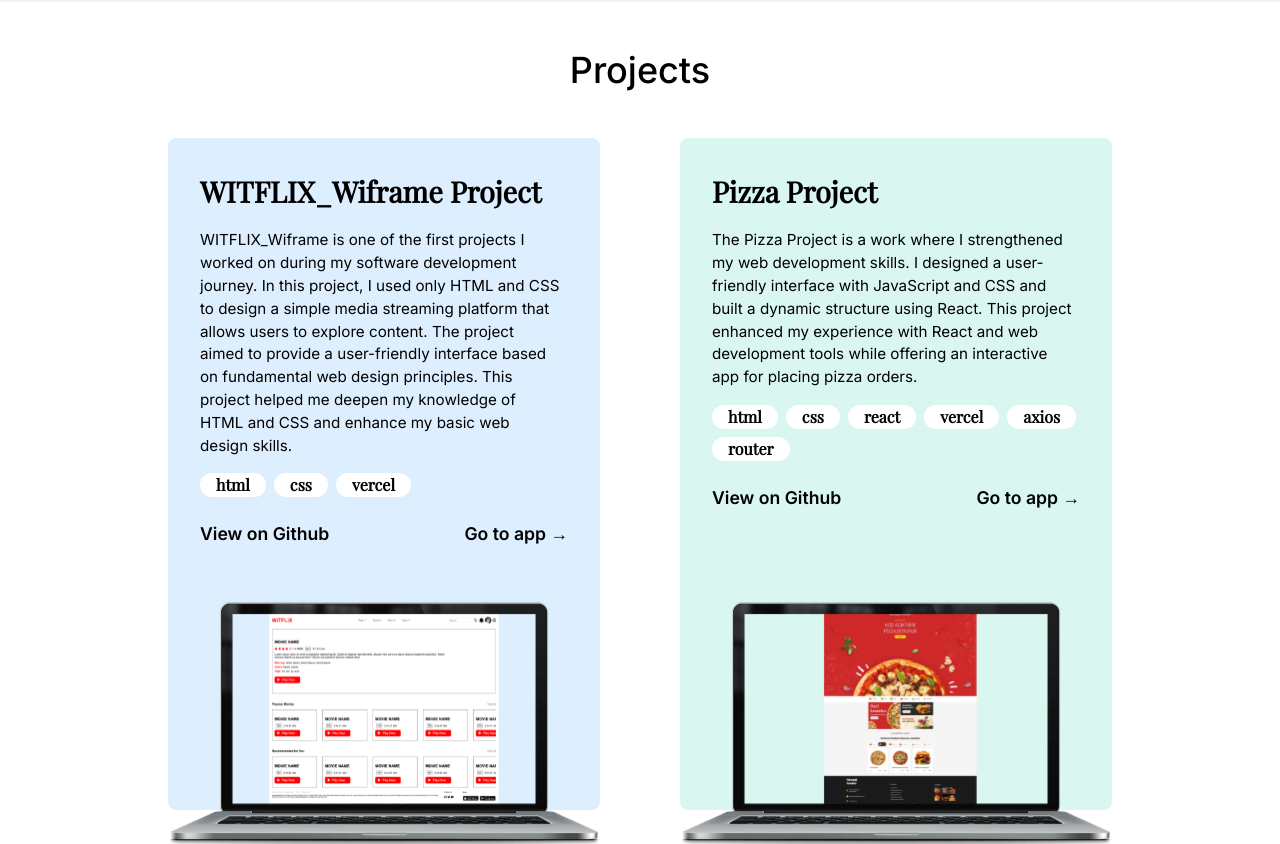
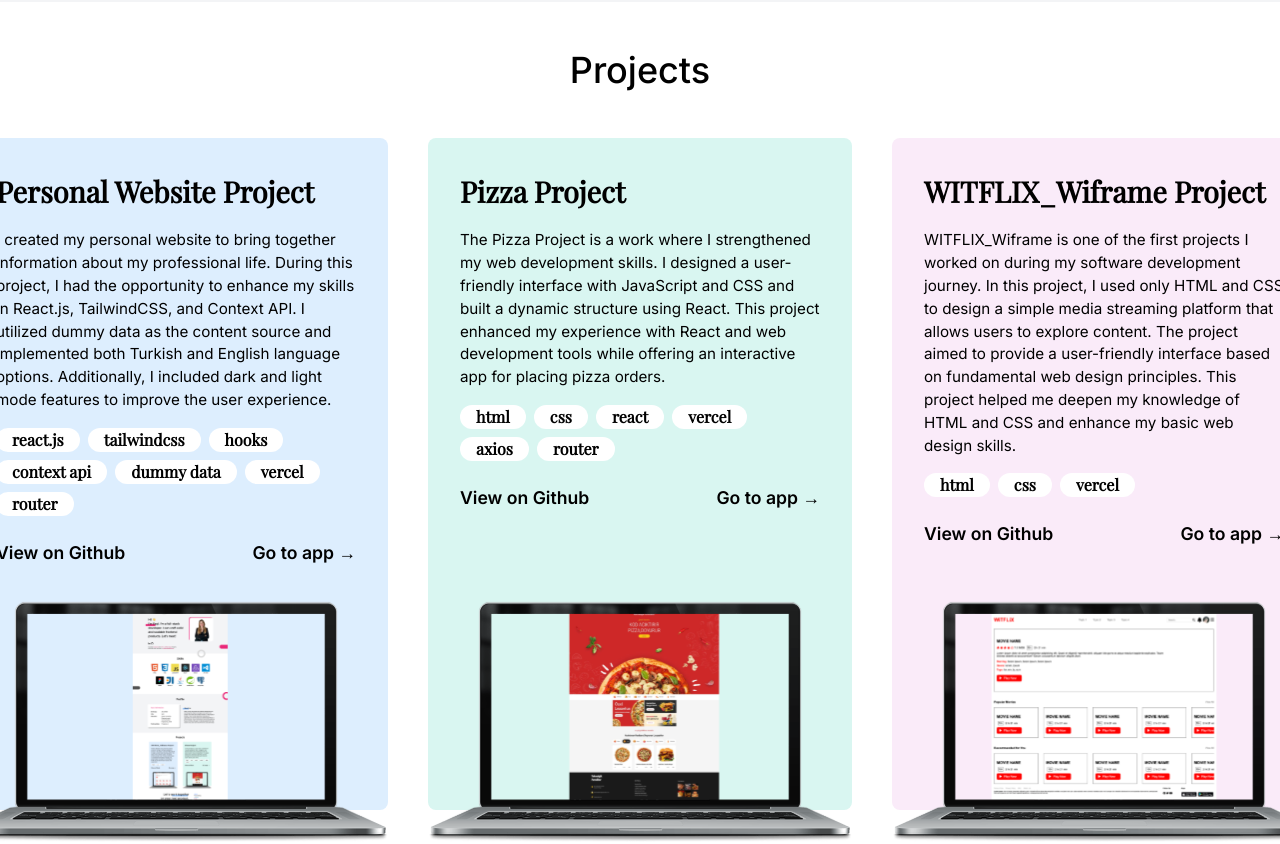
Before and after one commit to EzgiUOztuna/Personal-Website, a React (Vite) app: page / in a window 1280 px wide. Shown: the part 1860-2704 px from the top of the page. Built offline with nearby package versions, Linux system fonts and the light colour scheme.

Commit message:
personal website added and scroll

```diff
--- a/src/assets/EnglishData.js
+++ b/src/assets/EnglishData.js
@@ -43,11 +43,11 @@ export const englishWords = {
     projects: "Projects",
     project: [
         {
-            title: "WITFLIX_Wiframe Project",
-            definition: "WITFLIX_Wiframe is one of the first projects I worked on during my software development journey. In this project, I used only HTML and CSS to design a simple media streaming platform that allows users to explore content. The project aimed to provide a user-friendly interface based on fundamental web design principles. This project helped me deepen my knowledge of HTML and CSS and enhance my basic web design skills.",
-            githubLink: "https://github.com/EzgiUOztuna/WIT1024_WITFLIX_Wiframe",
-            appLink: "https://wit-1024-witflix-wiframe.vercel.app/",
-            imageUrl: "Group 104.svg",
+            title: "Personal Website Project",
+            definition: "I created my personal website to bring together information about my professional life. During this project, I had the opportunity to enhance my skills in React.js, TailwindCSS, and Context API. I utilized dummy data as the content source and implemented both Turkish and English language options. Additionally, I included dark and light mode features to improve the user experience.",
+            githubLink: "https://github.com/EzgiUOztuna/Personal_Website",
+            appLink: "https://personal-website-psi-three-79.vercel.app/",
+            imageUrl: "Group 105.svg",
         },
         {
             title: "Pizza Project",
@@ -55,6 +55,13 @@ export const englishWords = {
             githubLink: "https://github.com/EzgiUOztuna/PizzaProject-s8",
             appLink: "https://pizza-project-s8.vercel.app",
             imageUrl: "Group 103.svg",
+        },
+        {
+            title: "WITFLIX_Wiframe Project",
+            definition: "WITFLIX_Wiframe is one of the first projects I worked on during my software development journey. In this project, I used only HTML and CSS to design a simple media streaming platform that allows users to explore content. The project aimed to provide a user-friendly interface based on fundamental web design principles. This project helped me deepen my knowledge of HTML and CSS and enhance my basic web design skills.",
+            githubLink: "https://github.com/EzgiUOztuna/WIT1024_WITFLIX_Wiframe",
+            appLink: "https://wit-1024-witflix-wiframe.vercel.app/",
+            imageUrl: "Group 104.svg",
         },
     ],
     viewGit: "View on Github",
@@ -65,8 +72,9 @@ export const englishWords = {
     personalBlogUrl: "",
     linkedinUrl: "https://www.linkedin.com/in/ezgiuygunoztuna/",
     emailUrl: "mailto:ezgiuygn@gmail.com",
+    personalProjectTechnologies: ["react.js", "tailwindcss", "hooks", "context api", "dummy data", "vercel", "router"],
+    pizzaProjectTechnologies: ["html", "css", "react", "vercel", "axios", "router"],
     witflixProjectTechnologies: ["html", "css", "vercel"],
-    pizzaProjectTechnologies: ["html", "css", "react", "vercel", "axios", "router"],
     programs: [
         { name: 'HTML', image: './skill boxes/html.svg' },
         { name: 'CSS', image: './skill boxes/css.svg' },
--- a/src/assets/TurkishData.js
+++ b/src/assets/TurkishData.js
@@ -43,11 +43,11 @@ export const turkishWords = {
     projects: "Projeler",
     project: [
         {
-            title: "WITFLIX_Wiframe Projesi",
-            definition: "WITFLIX_Wiframe, yazılım geliştirme yolculuğumda yaptığım ilk projelerden biridir. Bu projede yalnızca HTML ve CSS kullanarak, kullanıcıların içerikleri keşfetmelerine olanak tanıyan basit bir medya akış platformu tasarladım. Proje, temel web tasarım prensiplerine dayanarak kullanıcı dostu bir arayüz sunmayı amaçladı. Bu proje, HTML ve CSS hakkında derinlemesine bilgi edinmeme ve temel web tasarımı becerilerimi geliştirmeme yardımcı oldu.",
-            githubLink: "https://github.com/EzgiUOztuna/WIT1024_WITFLIX_Wiframe",
-            appLink: "https://wit-1024-witflix-wiframe.vercel.app/",
-            imageUrl: "Group 104.svg",
+            title: "Kişisel Web Site Projesi",
+            definition: "Kendi kişisel web sitemi oluşturarak profesyonel hayatımdaki bilgileri bir araya getirdim. Bu proje sırasında React.js, TailwindCSS ve Context API konularında becerilerimi geliştirme fırsatı buldum. Verileri bir dummy data kaynağından çektim ve siteye hem Türkçe hem İngilizce dil seçenekleri ekledim. Ayrıca, kullanıcı deneyimini geliştirmek için dark ve light mod özelliklerine de yer verdim.",
+            githubLink: "https://github.com/EzgiUOztuna/Personal_Website",
+            appLink: "https://personal-website-psi-three-79.vercel.app/",
+            imageUrl: "Group 105.svg",
         },
         {
             title: "Pizza Projesi",
@@ -55,6 +55,13 @@ export const turkishWords = {
             githubLink: "https://github.com/EzgiUOztuna/PizzaProject-s8",
             appLink: "https://pizza-project-s8.vercel.app",
             imageUrl: "Group 103.svg",
+        },
+        {
+            title: "WITFLIX_Wiframe Projesi",
+            definition: "WITFLIX_Wiframe, yazılım geliştirme yolculuğumda yaptığım ilk projelerden biridir. Bu projede yalnızca HTML ve CSS kullanarak, kullanıcıların içerikleri keşfetmelerine olanak tanıyan basit bir medya akış platformu tasarladım. Proje, temel web tasarım prensiplerine dayanarak kullanıcı dostu bir arayüz sunmayı amaçladı. Bu proje, HTML ve CSS hakkında derinlemesine bilgi edinmeme ve temel web tasarımı becerilerimi geliştirmeme yardımcı oldu.",
+            githubLink: "https://github.com/EzgiUOztuna/WIT1024_WITFLIX_Wiframe",
+            appLink: "https://wit-1024-witflix-wiframe.vercel.app/",
+            imageUrl: "Group 104.svg",
         },
     ],
     viewGit: "Github'da Görüntüle",
@@ -65,8 +72,9 @@ export const turkishWords = {
     personalBlogUrl: "",
     linkedinUrl: "https://www.linkedin.com/in/ezgiuygunoztuna/",
     emailUrl: "mailto:ezgiuygn@gmail.com",
+    personalProjectTechnologies: ["react.js", "tailwindcss", "hooks", "context api", "dummy data", "vercel", "router"],
+    pizzaProjectTechnologies: ["html", "css", "react", "vercel", "axios", "router"],
     witflixProjectTechnologies: ["html", "css", "vercel"],
-    pizzaProjectTechnologies: ["html", "css", "react", "vercel", "axios", "router"],
     programs: [
         { name: 'HTML', image: './skill boxes/html.svg' },
         { name: 'CSS', image: './skill boxes/css.svg' },
--- a/src/components/Projects.jsx
+++ b/src/components/Projects.jsx
@@ -14,16 +14,27 @@ export default function Projects() {
                                md:py-12 md:text-[2.25rem]
                                lg:py-12 lg:text-4xl
                                xl:py-12 xl:text-4xl">{words.projects}</h1>
-                <div className={`flex flex-col justify-center items-center
-                                 md:flex-row md:gap-8
-                                 lg:flex-row lg:gap-20
-                                 xl:flex-row xl:gap-20 ${darkMode ? "dark:text-black" : ""}`}>
+
+
+                <div className={`flex flex-row overflow-x-auto px-1
+                                 md:gap-2 md:px-3
+                                 lg:gap-6 lg:px-5
+                                 xl:gap-6 xl:justify-center xl:px-7 ${darkMode ? "dark:text-black" : ""}`}>
+
+
+
+
                     {words.project.map((item, index) => (
-                        <div className={`border-0 ${index === 0 ? (`bg-[#DDEEFE] ${darkMode ? "dark:bg-[#2D3235] text-white" : ""}`) : (`border-[#D9F6F1] bg-[#D9F6F1] ${darkMode ? "dark:bg-[#495351] text-white" : ""}`)
-                            } rounded-lg h-[38.2rem] mb-20 relative w-[23rem] p-5
+                        <div className={`border-0 ${index === 0
+                            ? (`bg-[#DDEEFE] ${darkMode ? "dark:bg-[#2D3235] text-white" : ""}`)
+                            : (index == 1
+                                ? (`border-[#D9F6F1] bg-[#D9F6F1] ${darkMode ? "dark:bg-[#495351] text-white" : ""}`)
+                                : (`border-[#faebf9] bg-[#faebf9] ${darkMode ? "dark:bg-[#3B3F43] text-white" : ""}`))
+                            } rounded-lg h-[38.2rem] mb-14 relative w-[23rem] p-5 mx-2
                             lg:w-[27rem] lg:p-8 lg:mb-24 lg:h-[42rem]
                             xl:w-[27rem] xl:p-8 xl:mb-24 xl:h-[42rem]`}
                             key={index}>
+
                             <h2 className="font-playfair font-bold pb-4 text-[1.3rem]
                                            lg:text-[1.8rem]
                                            xl:text-[1.8rem]">{item.title}</h2>
@@ -31,6 +42,19 @@ export default function Projects() {
                                           lg:w-[22.5rem]
                                           xl:w-[22.5rem]">{item.definition}</p>
                             <div className="flex gap-2 flex-wrap font-playfair font-bold justify-start">
+
+                                {(item.title === "Personal Website Project" || item.title === "Personal Website Project") && (
+                                    <div className="flex gap-2 flex-wrap font-playfair font-bold justify-start">
+                                        {words.personalProjectTechnologies && words.personalProjectTechnologies.map((tech, index) => (
+                                            <p key={index} className={`border-0 border-white rounded-full px-4 bg-white text-[0.8rem] ${darkMode ? "dark:bg-[#525252] text-white" : ""}
+                                                                       lg:text-base
+                                                                       xl:text-base`}>
+                                                {tech}
+                                            </p>
+                                        ))}
+                                    </div>
+                                )}
+
                                 {(item.title === "Pizza Project" || item.title === "Pizza Projesi") && (
                                     <div className="flex gap-2 flex-wrap font-playfair font-bold justify-start">
                                         {words.pizzaProjectTechnologies && words.pizzaProjectTechnologies.map((tech, index) => (
@@ -42,6 +66,7 @@ export default function Projects() {
                                         ))}
                                     </div>
                                 )}
+
                                 {(item.title === "WITFLIX_Wiframe Project" || item.title === "WITFLIX_Wiframe Projesi") && (
                                     <div className="flex gap-2 flex-wrap font-playfair font-bold justify-start">
                                         {words.witflixProjectTechnologies && words.witflixProjectTechnologies.map((tech, index) => (
@@ -69,7 +94,7 @@ export default function Projects() {
                         </div>
                     ))}
                 </div>
-                <div className="flex justify-center items-center gap-9 pb-20 relative px-7
+                <div className="flex justify-center items-center gap-9 pb-20 relative px-7 pt-8
                                 md:gap-12 md:px-0
                                 lg:gap-20 lg:px-0
                                 xl:gap-20 xl:px-0">
```
Also changed, not shown: public/Group 105.svg (added).
